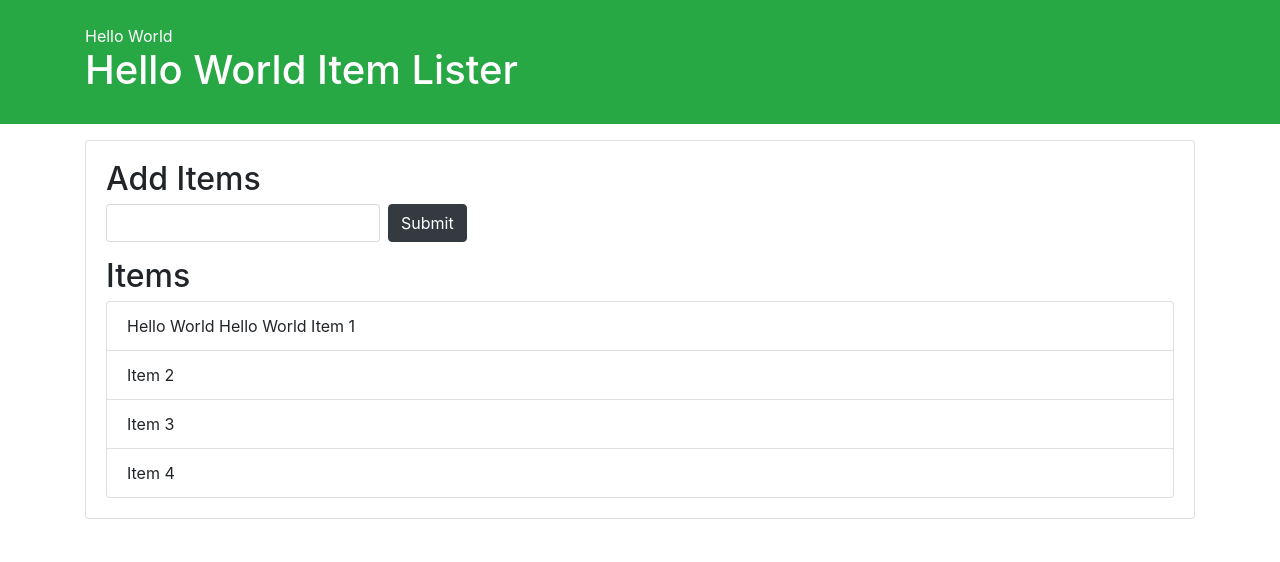
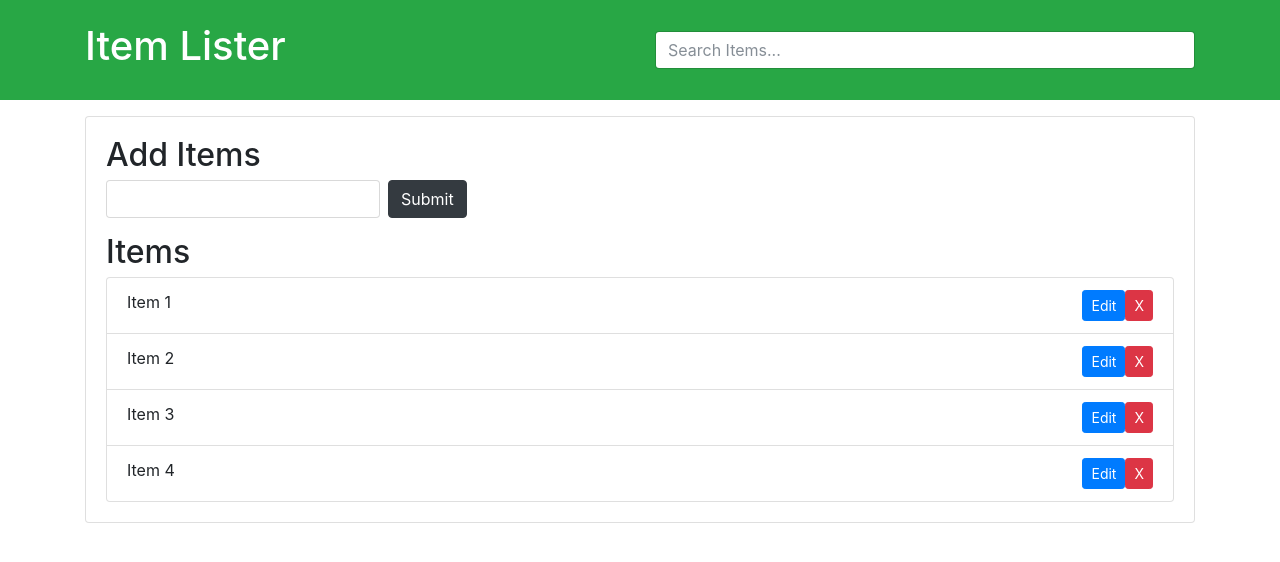
Before and after one commit to Sukanya-2000/Sharpener_First, a plain HTML site: page index.html in a window 1280 px wide. Drawn offline with nearby package versions, Linux system fonts and the light colour scheme.

Commit message:
again5-commit

```diff
--- a/index.html
+++ b/index.html
@@ -10,39 +10,31 @@
 <body>
   <header id="main-header" class="bg-success text-white p-4 mb-3">
     <div class="container">
-      <!-- Add "Hello World" before "Item Lister" -->
-      <h1 id="header-title">Hello World Item Lister <span style="display:none">123</span></h1>
+      <div class="row">
+        <div class="col-md-6">
+            <h1 id="header-title">Item Lister</h1>
+        </div>
+        <div class="col-md-6 align-self-center">
+            <input type="text" class="form-control" id="filter" placeholder="Search Items...">
+        </div>
+      </div>
     </div>
   </header>
   <div class="container">
    <div id="main" class="card card-body">
     <h2 class="title">Add Items</h2>
-    <form class="form-inline mb-3">
-      <input type="text" class="form-control mr-2">
+    <form id="addForm" class="form-inline mb-3">
+      <input type="text" class="form-control mr-2" id="item">
       <input type="submit" class="btn btn-dark" value="Submit">
     </form>
     <h2 class="title">Items</h2>
     <ul id="items" class="list-group">
-      <!-- Add "Hello World" before "Item 1" -->
-      <li class="list-group-item">Hello World Item 1</li>
-      <li class="list-group-item">Item 2</li>
-      <li class="list-group-item">Item 3</li>
-      <li class="list-group-item">Item 4</li>
+      <li class="list-group-item">Item 1 <button class="btn btn-danger btn-sm float-right delete">X</button> <button class="btn btn-primary btn-sm float-right edit">Edit</button></li>
+      <li class="list-group-item">Item 2 <button class="btn btn-danger btn-sm float-right delete">X</button> <button class="btn btn-primary btn-sm float-right edit">Edit</button></li>
+      <li class="list-group-item">Item 3 <button class="btn btn-danger btn-sm float-right delete">X</button> <button class="btn btn-primary btn-sm float-right edit">Edit</button></li>
+      <li class="list-group-item">Item 4 <button class="btn btn-danger btn-sm float-right delete">X</button> <button class="btn btn-primary btn-sm float-right edit">Edit</button></li>
     </ul>
    </div>
   </div>
-
-  <script>
-    // To use parentElement and createTextNode
-    var headerTitle = document.getElementById("header-title");
-    var helloWorldText = document.createTextNode("Hello World ");
-    headerTitle.parentElement.insertBefore(helloWorldText, headerTitle);
-
-    // To use firstElementChild
-    var itemsList = document.getElementById("items");
-    var firstItem = itemsList.firstElementChild;
-    var helloWorldText2 = document.createTextNode("Hello World ");
-    firstItem.insertBefore(helloWorldText2, firstItem.firstChild);
-  </script>
 </body>
 </html>
```
